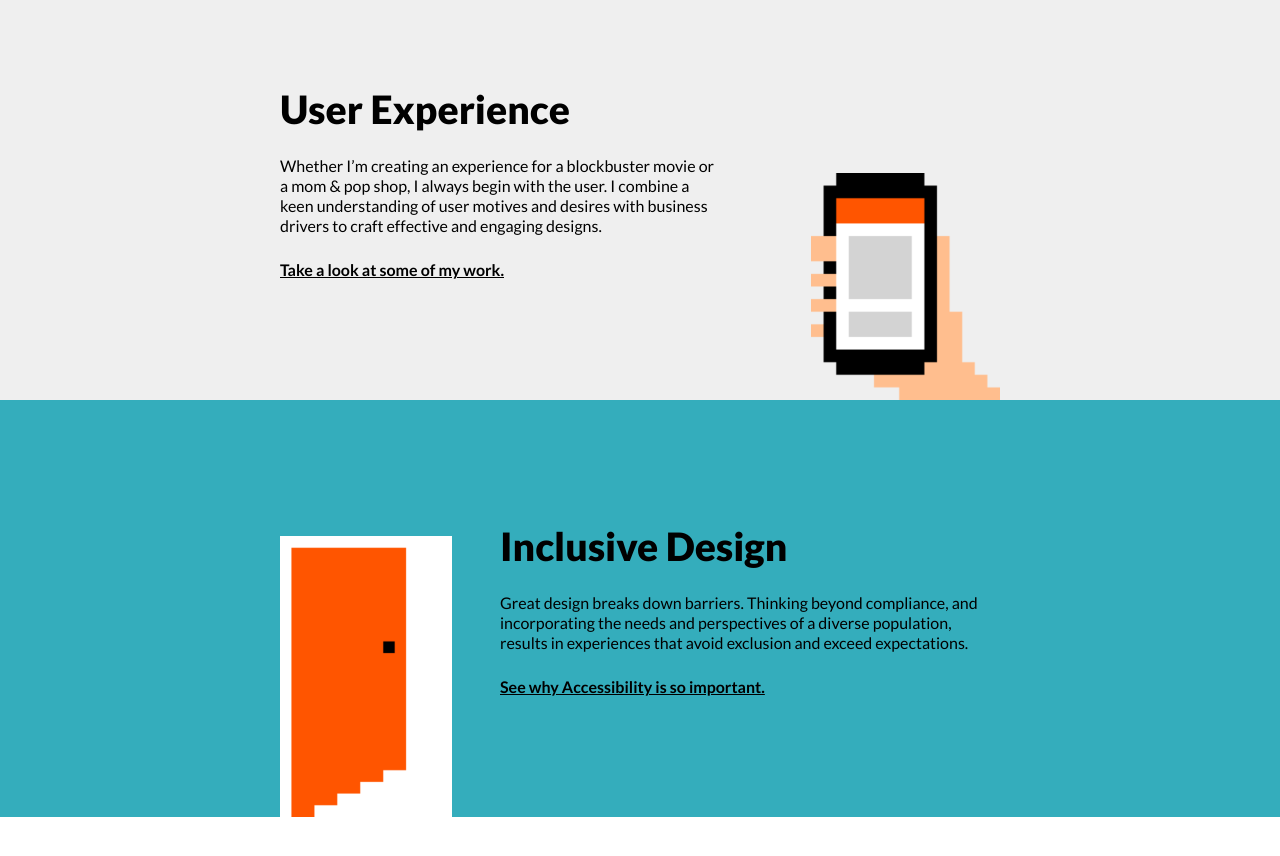
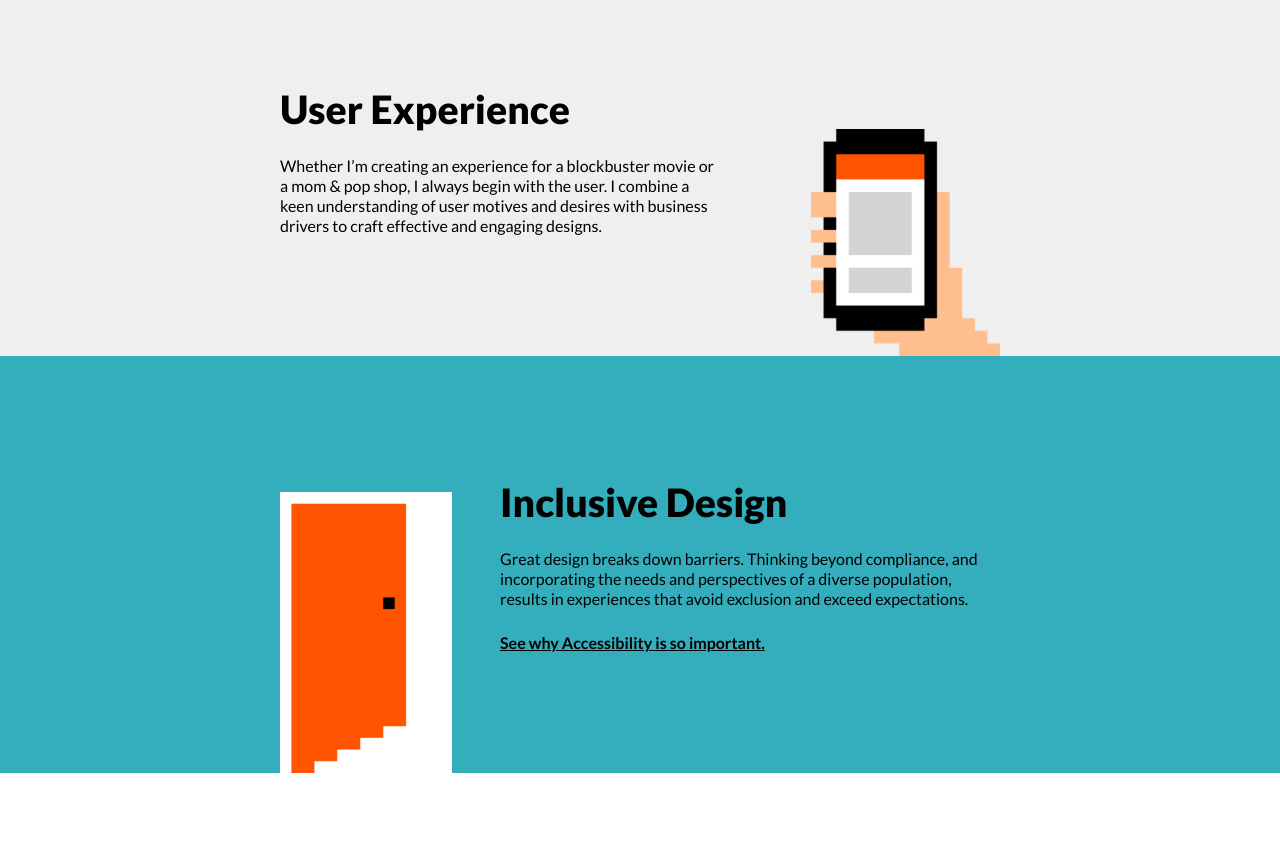
Before and after one commit to simonswiss/kingpixel-demo, a Jekyll site: the page built from index.html, in a window 1280 px wide and 900 px high, scrolled down 513 px. Shown: the top 856 px of the window. Built offline with Jekyll 4.4.1, drawn with Linux system fonts in a browser that asks for light colours.

Commit message:
removes link to work from home page

```diff
--- a/index.html
+++ b/index.html
@@ -18,7 +18,6 @@ layout: default
         <div class="copy">
             <h2>User Experience</h2>
             <p>Whether I’m creating an experience for a blockbuster movie or a mom & pop shop, I always begin with the user. I combine a keen understanding of user motives and desires with business drivers to craft effective and engaging designs.</p>
-            <p><a href="/work">Take a look at some of my work.</a></p>
         </div>
         <div class="image end">
             <img alt="original pixel art illustration of a hand holding a smart phone" src="/images/handheld.png" width="189" height="227">
```
